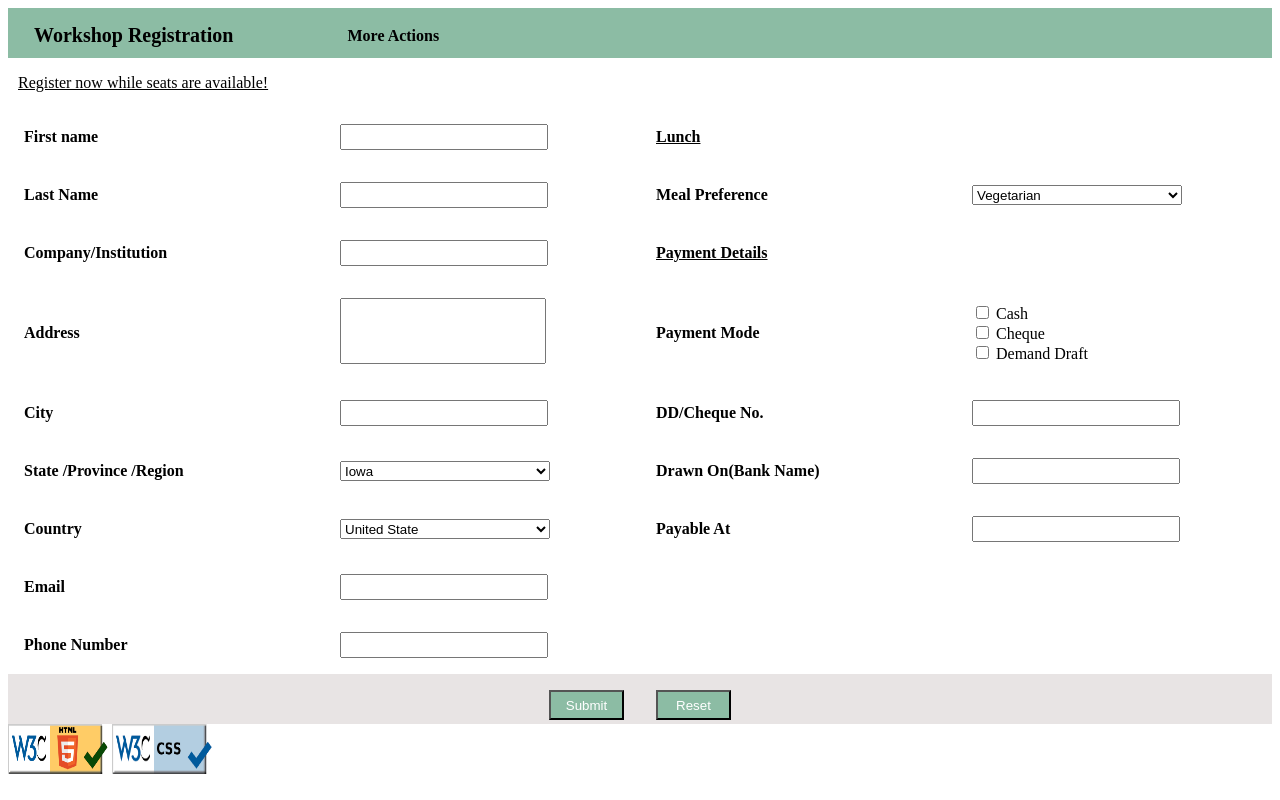
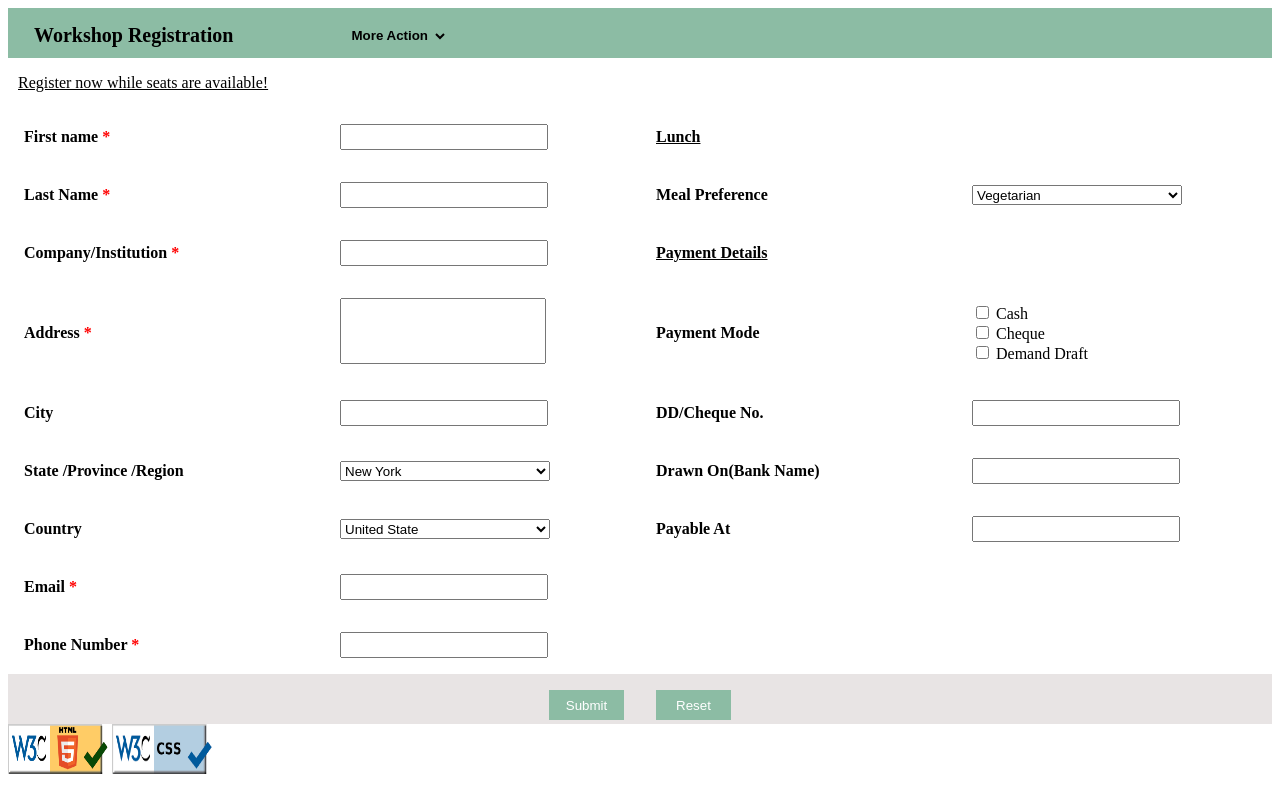
Before and after one commit to DumindaManjula/CS472-lab4, a plain HTML site: page index.html in a window 1280 px wide. Drawn offline with Linux system fonts and the light colour scheme.

Commit message:
push edit

```diff
--- a/index.html
+++ b/index.html
@@ -14,7 +14,13 @@
     <table>
         <tr>
             <td class="topic">Workshop Registration</td>
-            <td>More Actions</td>
+            <td>
+                <select class="moreAction" name="moreaction">
+                    <option>More Action</option>
+                    <option>Track Document</option>
+                    <option>View Schedule</option>
+                </select>
+            </td>
             <td></td>
             <td></td>
         </tr>
@@ -25,13 +31,13 @@
 <div>
 <table>
     <tr>
-        <td>First name</td>
+        <td class="required">First name</td>
         <td><input class="textfield" type="text" name="name"></td>
         <td class="underline">Lunch</td>
         <td></td>
     </tr>
     <tr>
-        <td>Last Name</td>
+        <td class="required">Last Name</td>
         <td><input class="textfield" type="text" name="name"></td>
         <td>Meal Preference</td>
         <td>
@@ -42,7 +48,7 @@
         </td>
     </tr>
     <tr>
-        <td>Company/Institution</td>
+        <td class="required">Company/Institution</td>
         <td>
             <input class="textfield" type="text" name="name">
         </td>
@@ -50,7 +56,7 @@
         <td></td>
     </tr>
     <tr>
-        <td>Address</td>
+        <td class="required">Address</td>
         <td><textarea rows="4" cols="21" style="resize: none;"> </textarea></td>
         <td>Payment Mode</td>
         <td class="normal">
@@ -69,9 +75,9 @@
         <td>State /Province /Region</td>
         <td>
             <select name="state">
+                <option>New York</option>
                 <option>Iowa</option>
                 <option>South Carolina</option>
-                <option>New York</option>
                 <option>Washington</option>
             </select>
 
@@ -93,13 +99,13 @@
         <td><input class="textfield" type="text" name="name"></td>
     </tr>
     <tr>
-        <td>Email</td>
+        <td class="required">Email</td>
         <td><input class="textfield" type="text" name="name"></td>
         <td></td>
         <td></td>
     </tr>
     <tr>
-        <td>Phone Number</td>
+        <td class="required">Phone Number</td>
         <td><input class="textfield" type="text" name="name"></td>
         <td></td>
         <td></td>
--- a/style.css
+++ b/style.css
@@ -23,6 +23,13 @@ th, td {
     padding-left: 10px;
     height: 50px;
     background-color: #8cbca4;
+}
+
+.moreAction{
+    background-color: #8cbca4;
+    border-style: none;
+    width: 100px;
+    font-weight: bold;
 }
 
 .notice{
@@ -58,6 +65,7 @@ select{
    width: 75px;
    color: white;
    background-color: #8cbca4;
+   border-style: none;
 }
 
 .btnreset{
@@ -65,6 +73,7 @@ select{
    width: 75px;
    color: white;
    background-color: #8cbca4;
+   border-style: none;
 }
 
 .tdsubmit{
@@ -79,3 +88,8 @@ img.validator {
    width: 100px;
    height: 50px;
 }
+
+.required:after {
+    content:" *";
+    color: red;
+  }
```
